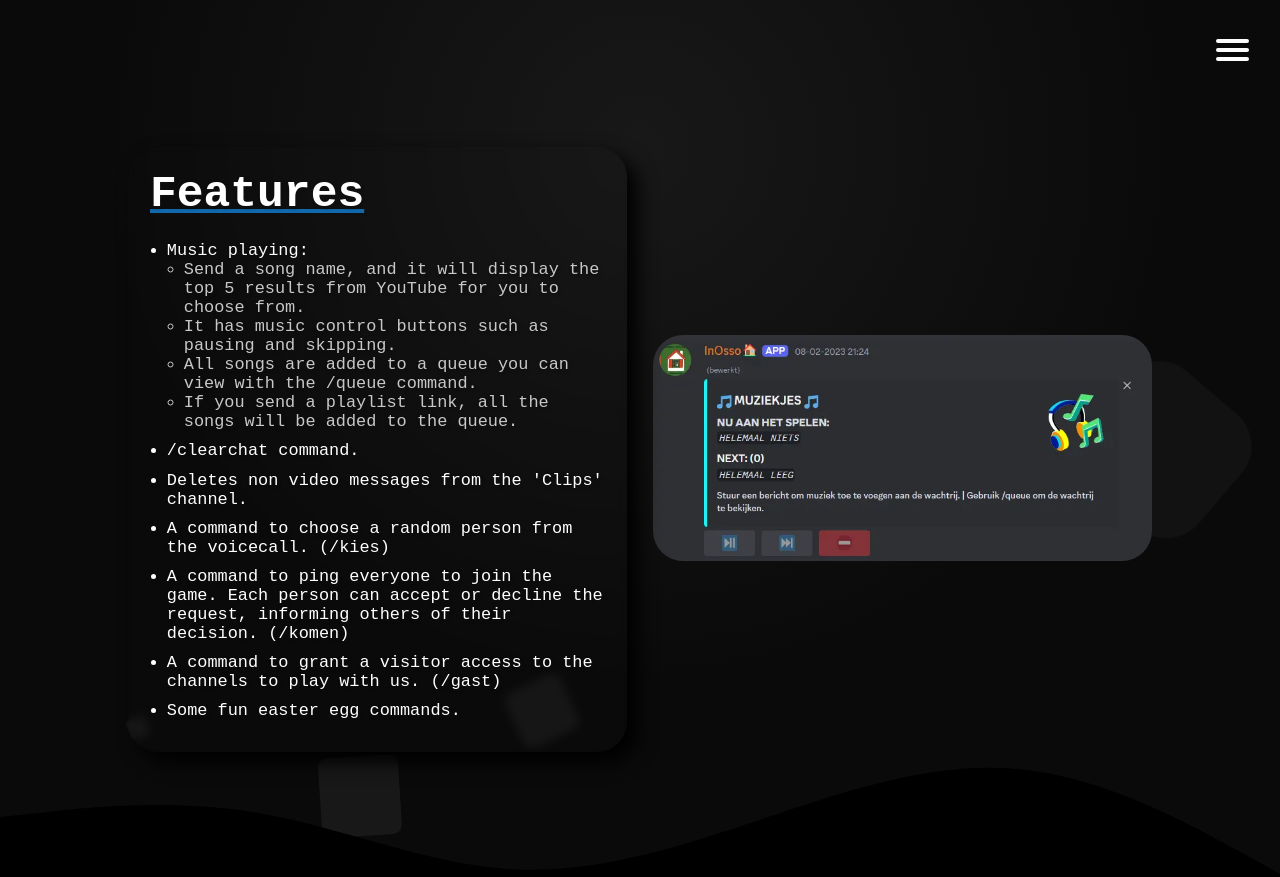
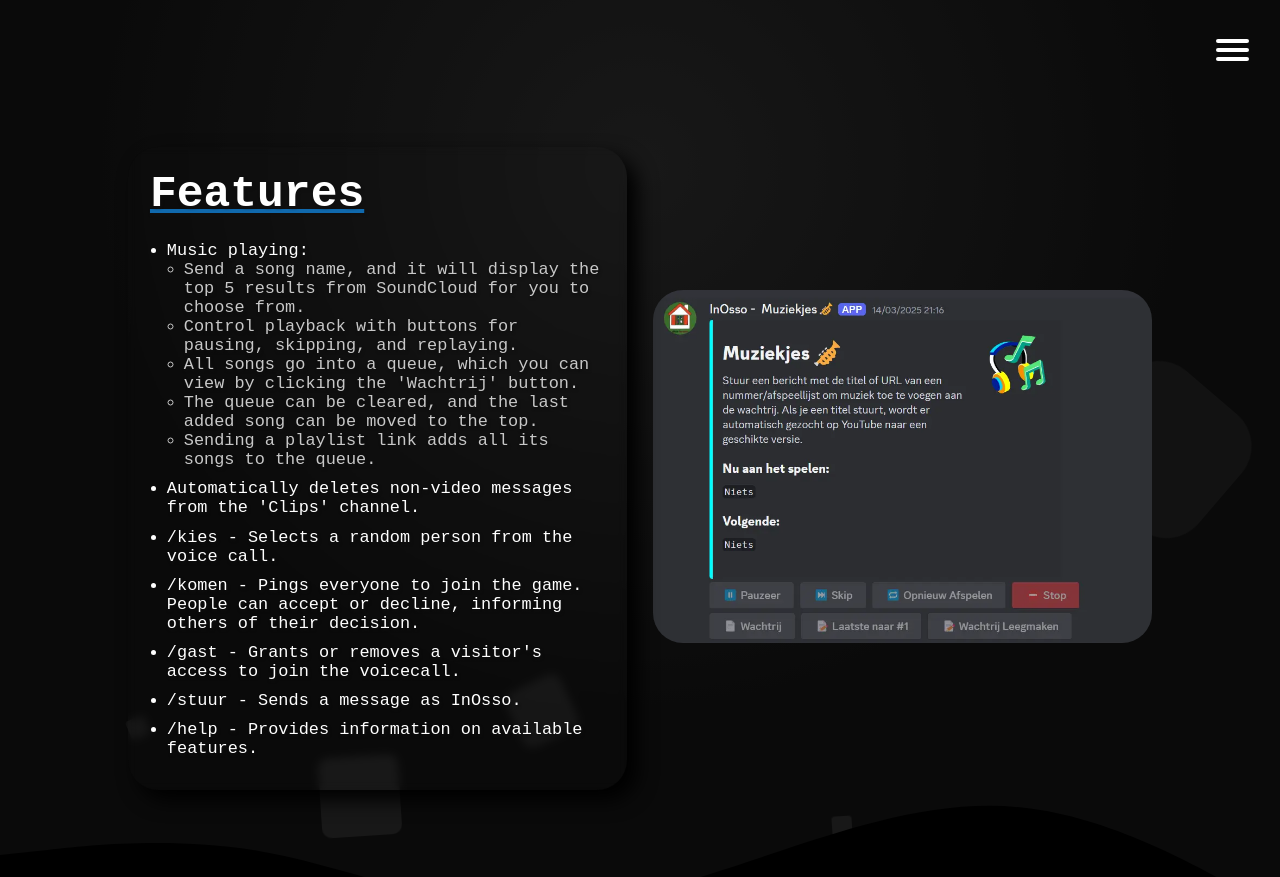
Before and after one commit to CasieBarieDev/Website, a Jekyll site: the page built from discord/inosso.html, in a window 1280 px wide and 900 px high, scrolled down 779 px. Shown: the top 877 px of the window. Built offline with Jekyll 4.4.1, drawn with Linux system fonts in a browser that asks for light colours.

Commit message:
Update InOsso page

```diff
--- a/discord/inosso.html
+++ b/discord/inosso.html
@@ -10,6 +10,7 @@ description: A simple music bot for friends, making it easy to play and enjoy mu
 	</div>
 	<div class="right text">
 		<h1>InOsso</h1>
+		<a href="https://github.com/CasieBarie/InOsso" class="shield" target="_blank"><img src="https://img.shields.io/github/license/CasieBarie/InOsso?label=GitHub&logo=github&style=plastic" alt="Github" height="18px" width="auto"></a>
 		<p>InOsso is a feature-rich Discord music bot designed to bring high-quality music playback and a variety of music-related functionalities to your Discord server.</p><br>
 		<p class="gray">Created for friends, InOsso aims to enhance your server's entertainment experience with seamless music streaming, playlist management, and user-friendly commands. Designed with simplicity in mind, InOsso ensures that users of all experience levels can enjoy its features.</p><br>
 		<p class="gray">Since this bot is designed for friends who speak Dutch, all the images shown on this page will be in Dutch.</p>
@@ -22,22 +23,23 @@ description: A simple music bot for friends, making it easy to play and enjoy mu
 		<ul>
 			<li>Music playing:
 				<ul class="gray">
-					<li>Send a song name, and it will display the top 5 results from YouTube for you to choose from.</li>
-					<li>It has music control buttons such as pausing and skipping.</li>
-					<li>All songs are added to a queue you can view with the <code class="copy">/queue</code> command.</li>
-					<li>If you send a playlist link, all the songs will be added to the queue.</li>
+					<li>Send a song name, and it will display the top 5 results from SoundCloud for you to choose from.</li>
+					<li>Control playback with buttons for pausing, skipping, and replaying.</li>
+					<li>All songs go into a queue, which you can view by clicking the 'Wachtrij' button.</li>
+					<li>The queue can be cleared, and the last added song can be moved to the top.</li>
+					<li>Sending a playlist link adds all its songs to the queue.</li>
 				</ul>
 			</li>
-			<li><code class="copy">/clearchat</code> command.</li>
-			<li>Deletes non video messages from the 'Clips' channel.</li>
-			<li>A command to choose a random person from the voicecall. (<code class="copy">/kies</code>)</li>
-			<li>A command to ping everyone to join the game. Each person can accept or decline the request, informing others of their decision. (<code class="copy">/komen</code>)</li>
-			<li>A command to grant a visitor access to the channels to play with us. (<code class="copy">/gast</code>)</li>
-			<li>Some fun easter egg commands.</li>
+			<li>Automatically deletes non-video messages from the 'Clips' channel.</li>
+			<li><code class="copy">/kies</code> - Selects a random person from the voice call.</li>
+			<li><code class="copy">/komen</code> - Pings everyone to join the game. People can accept or decline, informing others of their decision.</li>
+			<li><code class="copy">/gast</code> - Grants or removes a visitor's access to join the voicecall.</li>
+			<li><code class="copy">/stuur</code> - Sends a message as InOsso.</li>
+			<li><code class="copy">/help</code> - Provides information on available features.</li>
 		</ul>
 	</div>
 	<div class="right">
-		<img src="/assets/images/discord/musicpreview.webp" class="modal-image" alt="Music Preview" width="782" height="354"/>
+		<img src="/assets/images/discord/musicpreview.webp" class="modal-image" alt="Music Preview" width="919" height="649"/>
 		<div class="modal">
 			<img class="modal-content" alt="" src="">
 			<div class="modal-caption"></div>
```
Also changed, not shown: assets/images/discord/musicpreview.webp.
